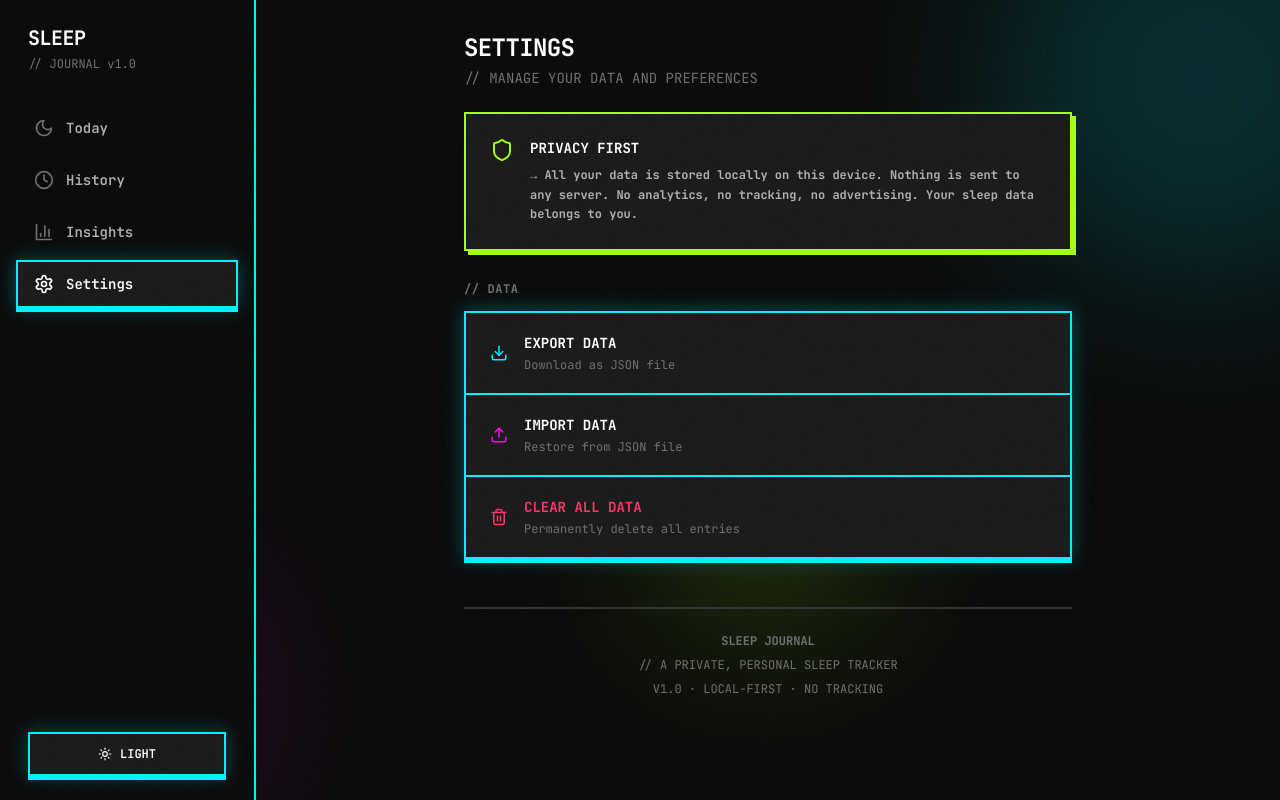
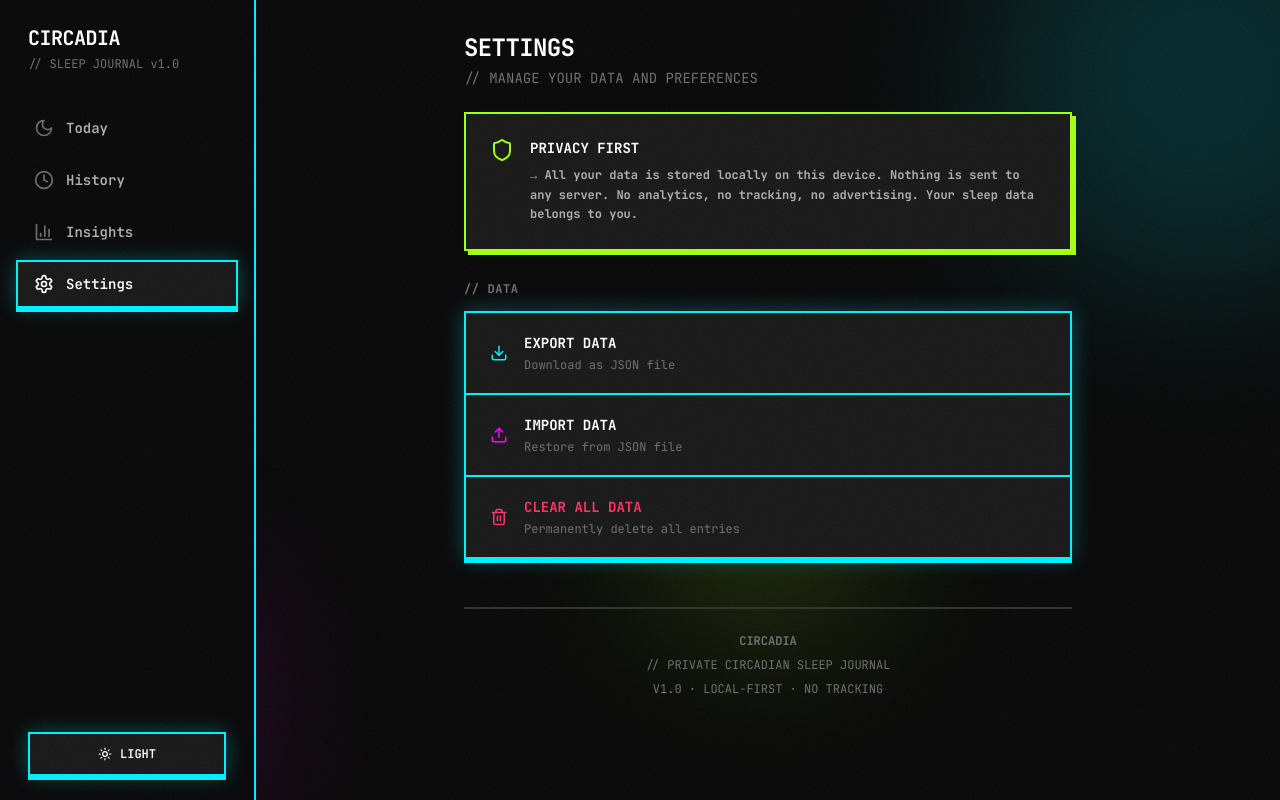
Before and after one commit to codewithabhiishek/Circadia, a React (Vite) app: page / in a window 1280 px wide. Both pictures are taken after a click on the button "Settings". Built offline with nearby package versions, Linux system fonts and the light colour scheme.

Commit message:
feat: rebrand to CIRCADIA with new orbital cyber favicon

```diff
--- a/index.html
+++ b/index.html
@@ -3,16 +3,16 @@
   <head>
     <meta charset="UTF-8" />
     <meta name="viewport" content="width=device-width, initial-scale=1.0, maximum-scale=1.0, user-scalable=no, viewport-fit=cover" />
-    <title>Sleep Tracker</title>
-    <meta name="description" content="A private, personal sleep journal. Track your sleep patterns locally." />
+    <title>CIRCADIA — Personal Sleep Journal</title>
+    <meta name="description" content="CIRCADIA: A private, local-first circadian sleep journal. Track sleep cycles and rest telemetry locally." />
     <meta name="theme-color" content="#0a0a0a" />
 
     <!-- Apple Mobile Web App / iOS Fullscreen PWA Support -->
     <meta name="apple-mobile-web-app-capable" content="yes" />
     <meta name="apple-mobile-web-app-status-bar-style" content="black-translucent" />
-    <meta name="apple-mobile-web-app-title" content="Sleep Tracker" />
+    <meta name="apple-mobile-web-app-title" content="CIRCADIA" />
     <meta name="mobile-web-app-capable" content="yes" />
-    <meta name="application-name" content="Sleep Tracker" />
+    <meta name="application-name" content="CIRCADIA" />
     <meta name="format-detection" content="telephone=no" />
 
     <!-- Favicon & Touch Icons -->
--- a/package.json
+++ b/package.json
@@ -1,5 +1,5 @@
 {
-  "name": "sleep-tracker",
+  "name": "circadia",
   "private": true,
   "type": "module",
   "scripts": {
--- a/src/components/Navigation.tsx
+++ b/src/components/Navigation.tsx
@@ -24,10 +24,10 @@ export default function Navigation({ page, setPage, layout }: NavigationProps) {
       <nav className="w-56 lg:w-64 border-r-2 flex flex-col py-4 lg:py-6 px-3 lg:px-4 shrink-0" style={{ borderColor: 'var(--color-border)', backgroundColor: 'var(--color-bg)' }}>
         <div className="px-2 lg:px-3 mb-6 lg:mb-8">
           <h1 className="text-lg lg:text-xl font-bold tracking-tight uppercase" style={{ color: 'var(--color-text)', fontFamily: 'var(--font-mono)' }}>
-            SLEEP
+            CIRCADIA
           </h1>
           <p className="text-[10px] lg:text-xs mt-1 font-mono" style={{ color: 'var(--color-text-tertiary)' }}>
-            // JOURNAL v1.0
+            // SLEEP JOURNAL v1.0
           </p>
         </div>
         <div className="flex flex-col gap-1">
--- a/src/components/PremiumLoading.tsx
+++ b/src/components/PremiumLoading.tsx
@@ -47,7 +47,7 @@ export default function PremiumLoading() {
             animate={{ opacity: [1, 0.5, 1] }}
             transition={{ duration: 1.5, repeat: Infinity }}
           >
-            SLEEP JOURNAL
+            CIRCADIA
           </motion.div>
           <motion.div
             className="text-xs font-mono"
--- a/src/components/Settings.tsx
+++ b/src/components/Settings.tsx
@@ -231,10 +231,10 @@ export default function Settings({ onRefresh }: SettingsProps) {
       <motion.section className="pt-6" variants={itemVariants}>
         <div className="text-center space-y-2 border-t-2 pt-6" style={{ borderColor: 'var(--color-border-light)' }}>
           <p className="text-xs font-bold uppercase" style={{ color: 'var(--color-text-tertiary)', fontFamily: 'var(--font-mono)' }}>
-            SLEEP JOURNAL
+            CIRCADIA
           </p>
           <p className="text-xs font-mono" style={{ color: 'var(--color-text-tertiary)' }}>
-            // A PRIVATE, PERSONAL SLEEP TRACKER
+            // PRIVATE CIRCADIAN SLEEP JOURNAL
           </p>
           <p className="text-xs font-mono" style={{ color: 'var(--color-text-tertiary)' }}>
             V1.0 · LOCAL-FIRST · NO TRACKING
```
Also changed, not shown: public/icon.svg, public/manifest.json.
